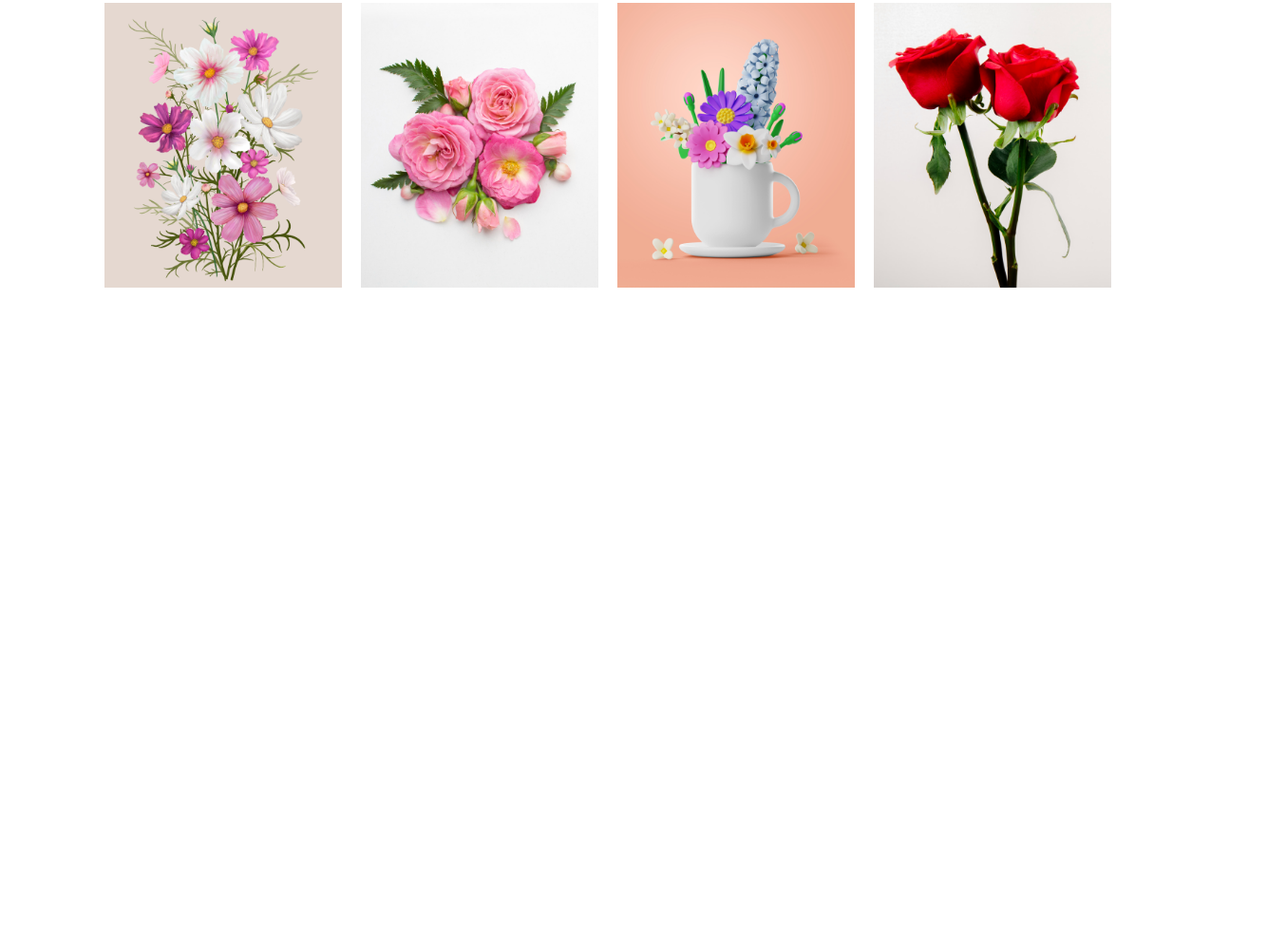
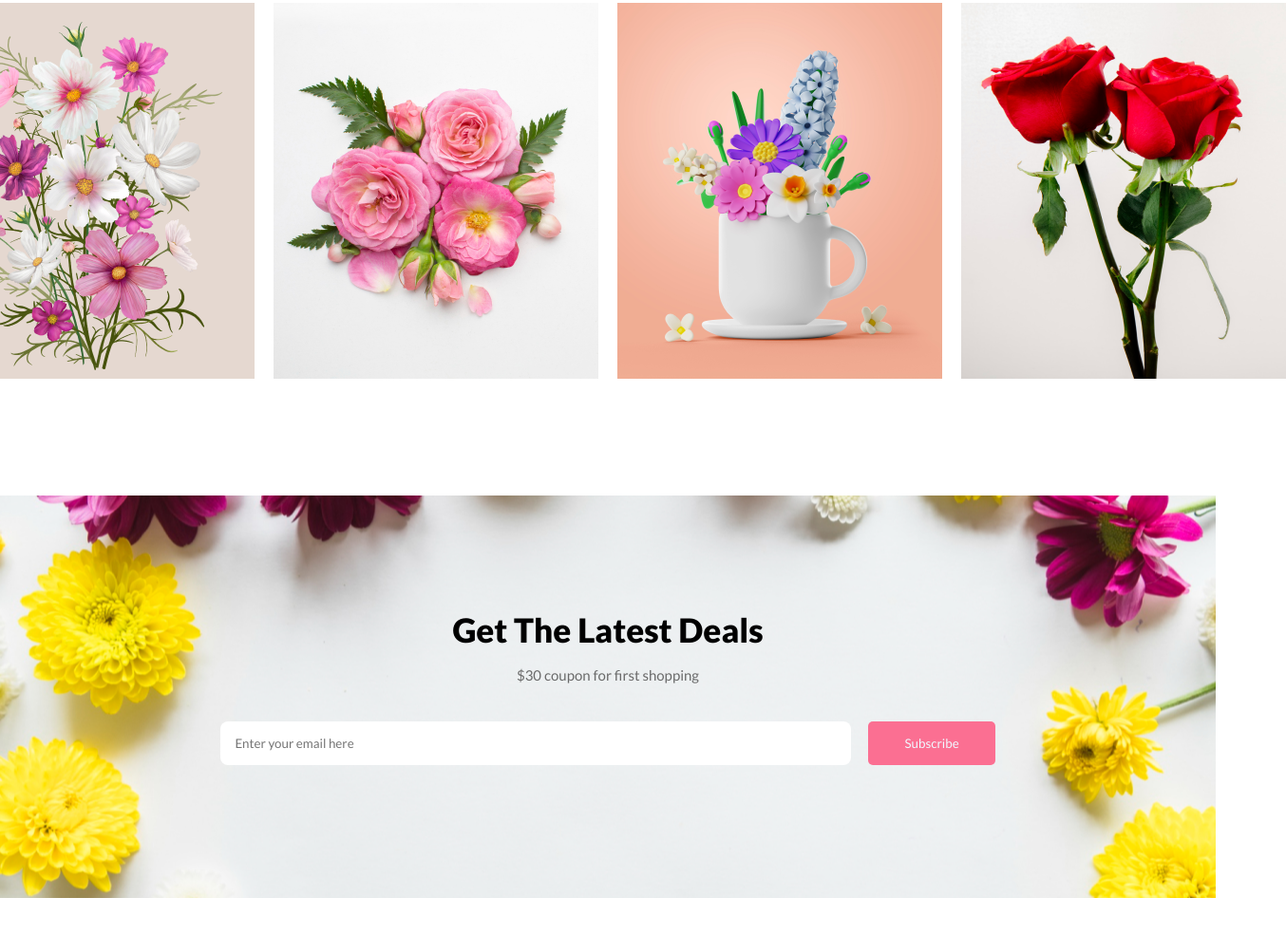
Before and after one commit to 001Rakib/online-flower-shop, a plain HTML site: page index.html in a window 1280 px wide. Shown: the part 2634-3619 px from the top of the page at 95% size, 1354 px wide, since content can reach past the window. Before the commit the page ends 3060 px from the top, so only its background shows below. Drawn offline with Linux system fonts and the light colour scheme.

Commit message:
completed hot deals section

```diff
--- a/index.html
+++ b/index.html
@@ -82,6 +82,13 @@
             <div><img class="instagram-img" src="image/Rectangle 5.png" alt=""></div>
             <div><img class="instagram-img" src="image/Rectangle 6.png" alt=""></div>
         </section>
+        <!-- latest deals section -->
+        <section class="latest-deal">
+            <h1 class="title-primary">Get The Latest Deals</h1>
+            <p class="hot-deal-desc">$30 coupon for first shopping</p>
+            <input class="email" type="email" name="" id="" placeholder="Enter your email here">
+            <button class="btn">Subscribe</button>
+        </section>
 
     </main>
     <footer></footer>
--- a/style.css
+++ b/style.css
@@ -136,8 +136,27 @@
     justify-content: center;
     gap: 20px;
     margin-bottom: 120px;
+    margin-left: 100px;
+    margin-right: 100px;
 }
-.instagram-img{
-    width: 250px;
-    height: 300px;
+
+.latest-deal{
+    text-align: center;
+    padding-top: 120px;
+    background-image: url('image/Rectangle\ 9.png');
+    background-repeat: no-repeat;
+    background-position: center;
+    margin-bottom: 120px;
 }
+.hot-deal-desc{
+    color: rgb(106, 106, 106);
+    font-size: 15px;
+    padding-bottom: 40px;
+}
+.email{
+    padding: 15px 500px 15px 15px;
+    margin-bottom: 140px;
+    margin-right: 15px;
+    border: none;
+    border-radius: 8px;
+}
```
